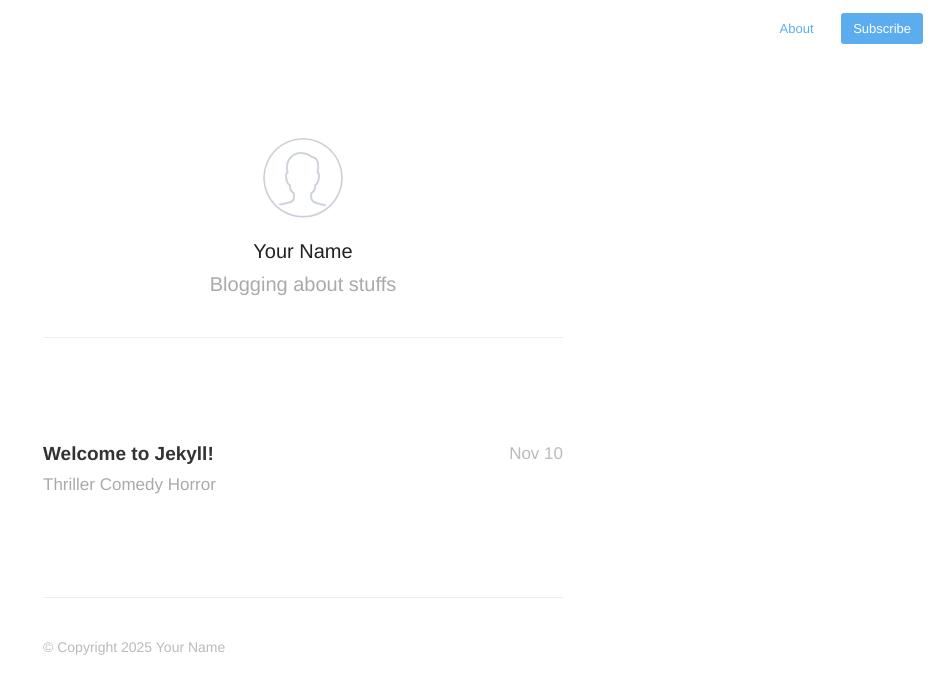
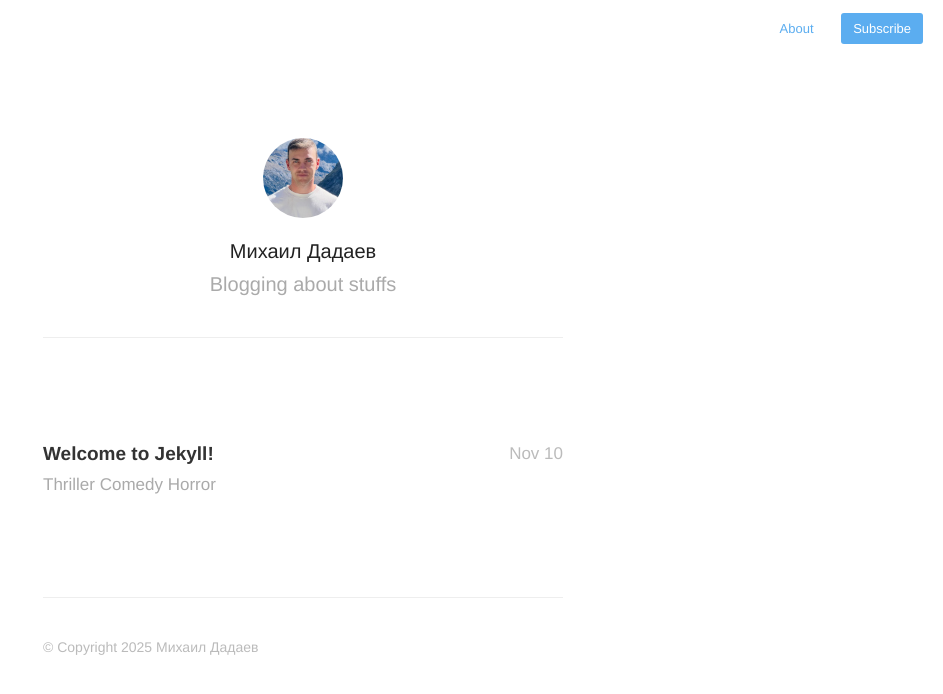
Before and after one commit to greatt169/personal.github.io, a Jekyll site: the page built from index.html, in a window 1280 px wide. Shown: the top 694 px of the page, without its empty margins (337-1280 px from the left). Built offline with Jekyll 4.4.1, drawn with Linux system fonts in a browser that asks for light colours; nearby versions of some CDN libraries; the list of posts is cut into pages by our own code.

Commit message:
fix theme 4

```diff
--- a/_config.yml
+++ b/_config.yml
@@ -16,7 +16,7 @@
 
 # Details for the RSS feed generator
 url:            'http://your-blog-url.example.com'
-author:         'Your Name'
+author:         'Михаил Дадаев'
 authorTwitter:  'YourTwitterUsername'
 
 permalink:       /:year/:title/
--- a/_includes/profile.html
+++ b/_includes/profile.html
@@ -3,10 +3,10 @@
         <header id="header">
         {% if site.aboutPage %}
             <a href="{{ "/" | relative_url  }}about">
-                <img id="avatar" class="2x" src="{{ "/" | relative_url  }}assets/images/avatar.png"/>
+                <img id="avatar" class="2x" src="{{ "/" | relative_url  }}assets/images/avatar.jpg"/>
             </a>
         {% else %}
-            <img id="avatar" class="2x" src="{{ "/" | relative_url  }}assets/images/avatar.png"/>
+            <img id="avatar" class="2x" src="{{ "/" | relative_url  }}assets/images/avatar.jpg"/>
         {% endif %}
             <h1>{{ site.author }}</h1>
             <h2>{{ site.description }}</h2>
```
Also changed, not shown: assets/images/avatar.jpg (added), assets/images/avatar@2x.jpg (added), 1 other file.
